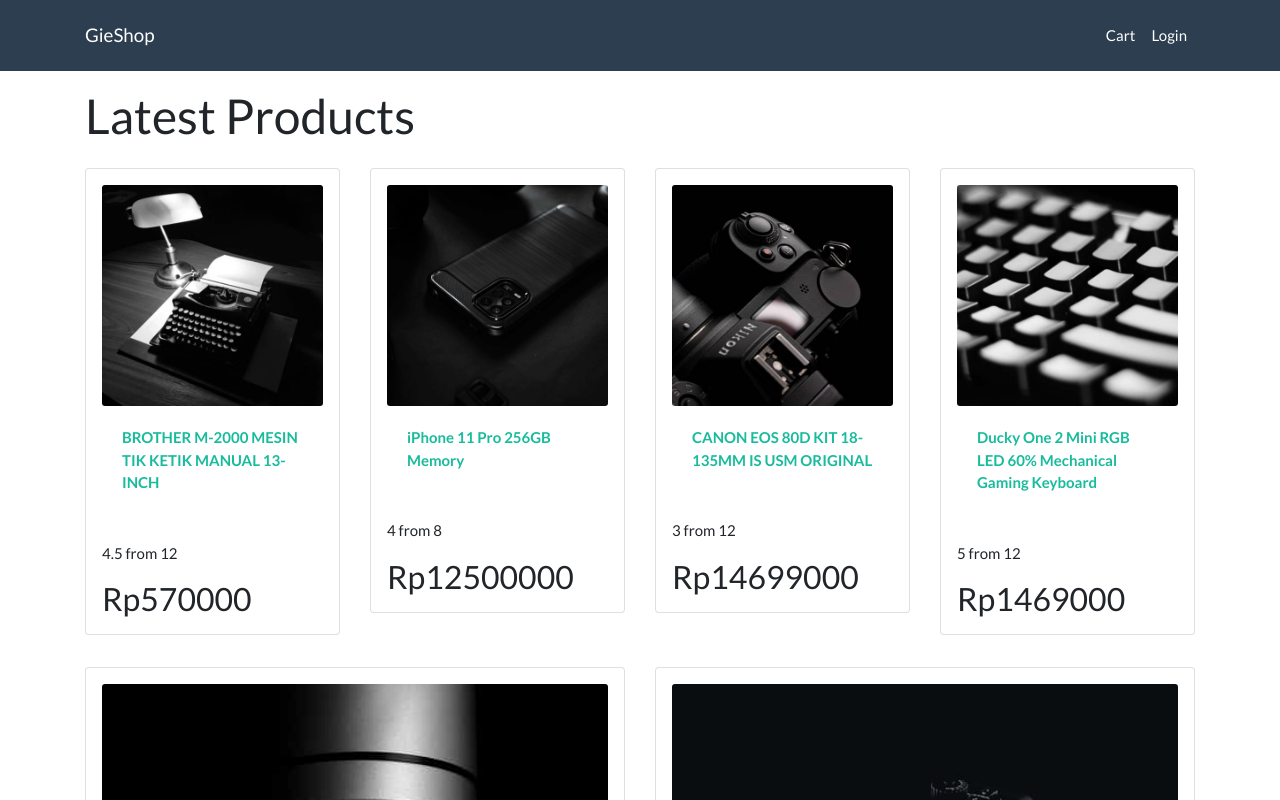
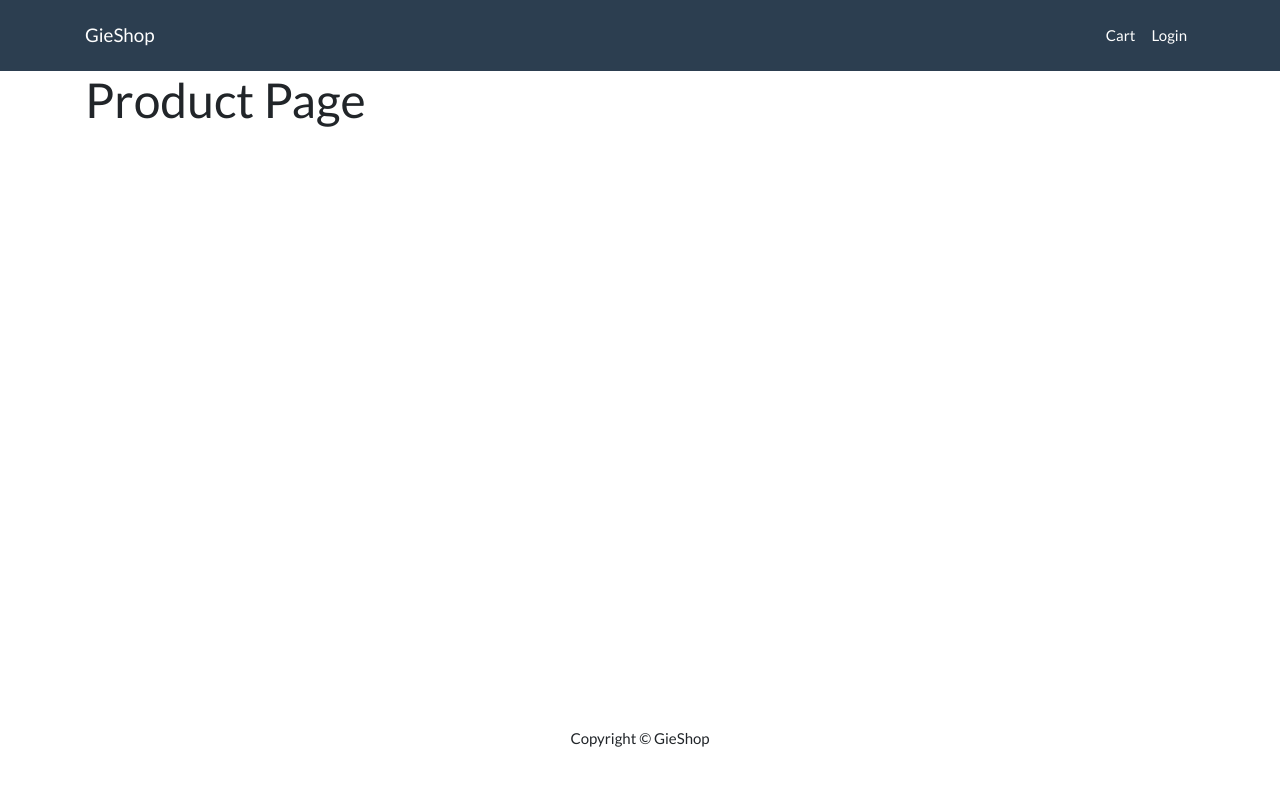
Before and after one commit to jayanugie/ecommerce-mern, a React (Create React App) app in the folder client/: page /product/1 in a window 1280 px wide. Shown: the top 800 px of the page. Built offline with nearby package versions, Linux system fonts and the light colour scheme.

Commit message:
turn react into SPA

```diff
--- a/client/package.json
+++ b/client/package.json
@@ -9,6 +9,8 @@
     "react": "^18.2.0",
     "react-bootstrap": "^2.7.0",
     "react-dom": "^18.2.0",
+    "react-router-bootstrap": "^0.26.2",
+    "react-router-dom": "^6.5.0",
     "react-scripts": "5.0.1",
     "web-vitals": "^2.1.4",
     "workbox-background-sync": "^6.5.4",
--- a/client/src/App.js
+++ b/client/src/App.js
@@ -1,20 +1,25 @@
 import { Container } from "react-bootstrap";
+import { BrowserRouter as Router, Route, Routes } from "react-router-dom";
 import "./App.css";
 import Footer from "./components/Footer";
 import Header from "./components/Header";
 import HomePage from "./pages/HomePage";
+import ProductPage from "./pages/ProductPage";
 
 function App() {
   return (
-    <>
+    <Router>
       <Header />
       <main>
         <Container>
-          <HomePage />
+          <Routes>
+            <Route path="/" element={<HomePage />} exact />
+            <Route path="/product/:id" element={<ProductPage />} />
+          </Routes>
         </Container>
       </main>
       <Footer />
-    </>
+    </Router>
   );
 }
 
--- a/client/src/components/Header.js
+++ b/client/src/components/Header.js
@@ -1,17 +1,24 @@
 import React from "react";
 import { Navbar, Nav, Container } from "react-bootstrap";
+import { LinkContainer } from 'react-router-bootstrap'
 
 const Header = () => {
   return (
     <header>
       <Navbar bg="primary" variant="dark" expand="lg">
         <Container>
-          <Navbar.Brand href="#home">GieShop</Navbar.Brand>
+          <LinkContainer to="/">
+            <Navbar.Brand>GieShop</Navbar.Brand>
+          </LinkContainer>
           <Navbar.Toggle aria-controls="basic-navbar-nav"></Navbar.Toggle>
           <Navbar.Collapse id="basic-navbar-nav">
             <Nav className="ml-auto">
-              <Nav.Link>Cart</Nav.Link>
-              <Nav.Link>Login</Nav.Link>
+              <LinkContainer to="/cart">
+                <Nav.Link>Cart</Nav.Link>
+              </LinkContainer>
+              <LinkContainer to="/login">
+                <Nav.Link>Login</Nav.Link>
+              </LinkContainer>
             </Nav>
           </Navbar.Collapse>
         </Container>
--- a/client/src/components/Product.js
+++ b/client/src/components/Product.js
@@ -1,19 +1,20 @@
 import React from "react";
 import { Card } from "react-bootstrap";
+import { Link } from "react-router-dom";
 
 const Product = ({ product }) => {
   return (
     <div>
       <Card className="my-3 p-3 rounded">
-        <a href={`/product/${product._id}`}>
+        <Link to={`/product/${product._id}`}>
           <Card.Img src={product.image}></Card.Img>
-        </a>
+        </Link>
         <Card.Body>
-          <a href={`/product/${product._id}`}>
+          <Link to={`/product/${product._id}`}>
             <Card.Title as="div">
               <strong>{product.name}</strong>
             </Card.Title>
-          </a>
+          </Link>
         </Card.Body>
         <Card.Text as="div">
           <div className="my-3">
--- /dev/null
+++ b/client/src/pages/ProductPage.js
@@ -0,0 +1,11 @@
+import React from 'react'
+
+const ProductPage = () => {
+  return (
+    <div>
+        <h1>Product Page</h1>
+    </div>
+  )
+}
+
+export default ProductPage
```
Also changed, not shown: client/src/components/Rating.js (added, +11 -0 lines), 1 other file (tests, documents, lock files or other folders).
